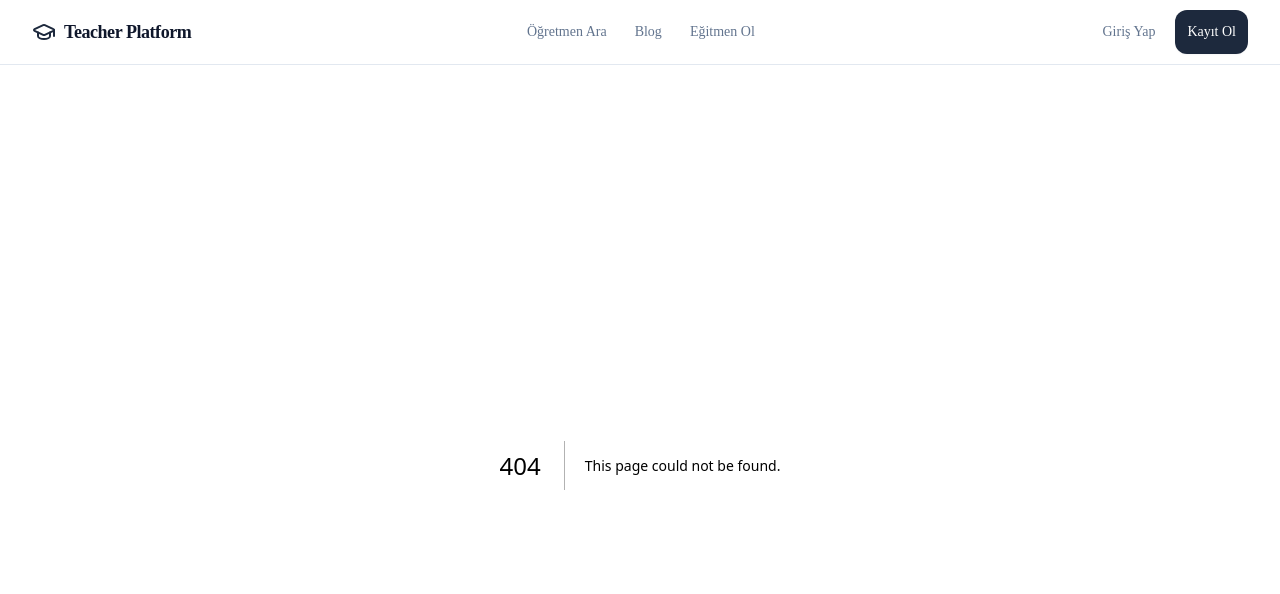
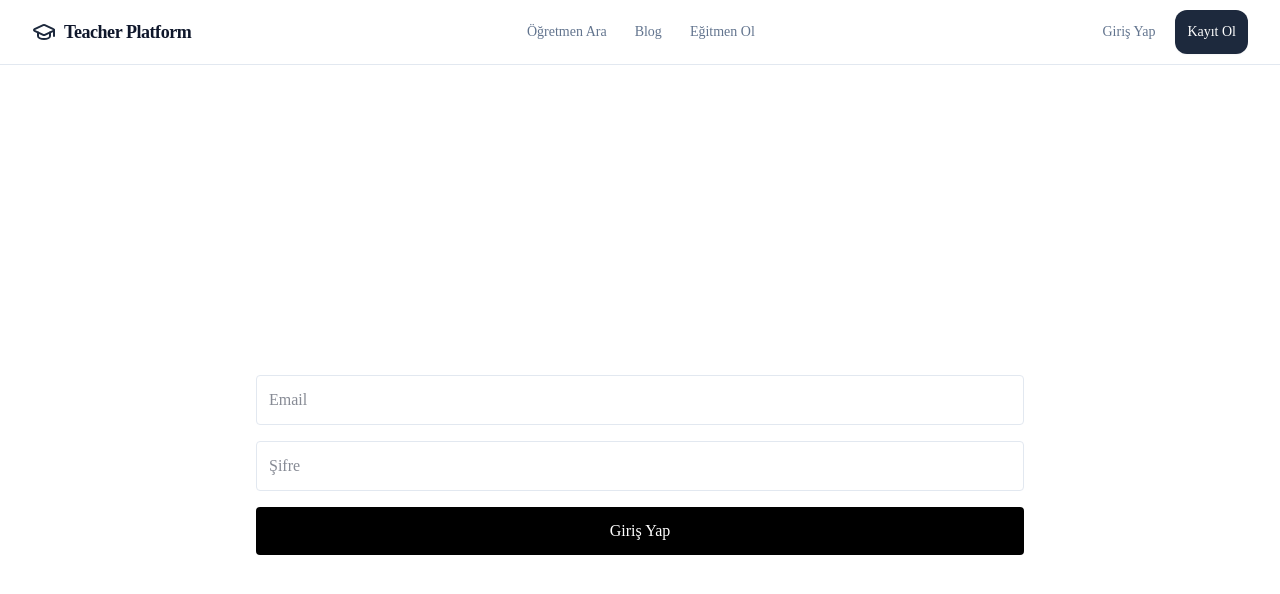
Before and after one commit to KOFTIMUS/TeacherPlatform, a Next.js app: page /login in a window 1280 px wide. Before the commit this address had no page. Shown: the top 594 px of the page. Built offline with nearby package versions, Linux system fonts and the light colour scheme.

Commit message:
Modül 7.8 - Login authentication system

```diff
--- /dev/null
+++ b/src/actions/login.ts
@@ -0,0 +1,35 @@
+"use server";
+
+import { prisma } from "@/lib/prisma";
+import { comparePassword } from "@/lib/auth";
+
+export async function loginUser(data: {
+  email: string;
+  password: string;
+}) {
+  const user = await prisma.user.findUnique({
+    where: {
+      email: data.email,
+    },
+  });
+
+  if (!user) {
+    throw new Error("Kullanıcı bulunamadı.");
+  }
+
+  const passwordMatch = await comparePassword(
+    data.password,
+    user.password
+  );
+
+  if (!passwordMatch) {
+    throw new Error("Şifre hatalı.");
+  }
+
+  return {
+    id: user.id,
+    name: user.name,
+    email: user.email,
+    role: user.role,
+  };
+}
--- /dev/null
+++ b/src/app/login/login-form.tsx
@@ -0,0 +1,41 @@
+"use client";
+
+import { useState } from "react";
+
+export function LoginForm() {
+  const [message, setMessage] = useState("");
+
+  async function handleSubmit() {
+    setMessage("Giriş sistemi hazırlanıyor...");
+  }
+
+  return (
+    <form
+      action={handleSubmit}
+      className="flex w-full max-w-md flex-col gap-4"
+    >
+      <input
+        name="email"
+        type="email"
+        placeholder="Email"
+        className="rounded border p-3"
+      />
+
+      <input
+        name="password"
+        type="password"
+        placeholder="Şifre"
+        className="rounded border p-3"
+      />
+
+      <button
+        type="submit"
+        className="rounded bg-black p-3 text-white"
+      >
+        Giriş Yap
+      </button>
+
+      {message && <p>{message}</p>}
+    </form>
+  );
+}
--- /dev/null
+++ b/src/app/login/page.tsx
@@ -0,0 +1,9 @@
+import { LoginForm } from "./login-form";
+
+export default function LoginPage() {
+  return (
+    <main className="flex min-h-screen items-center justify-center p-6">
+      <LoginForm />
+    </main>
+  );
+}
```
